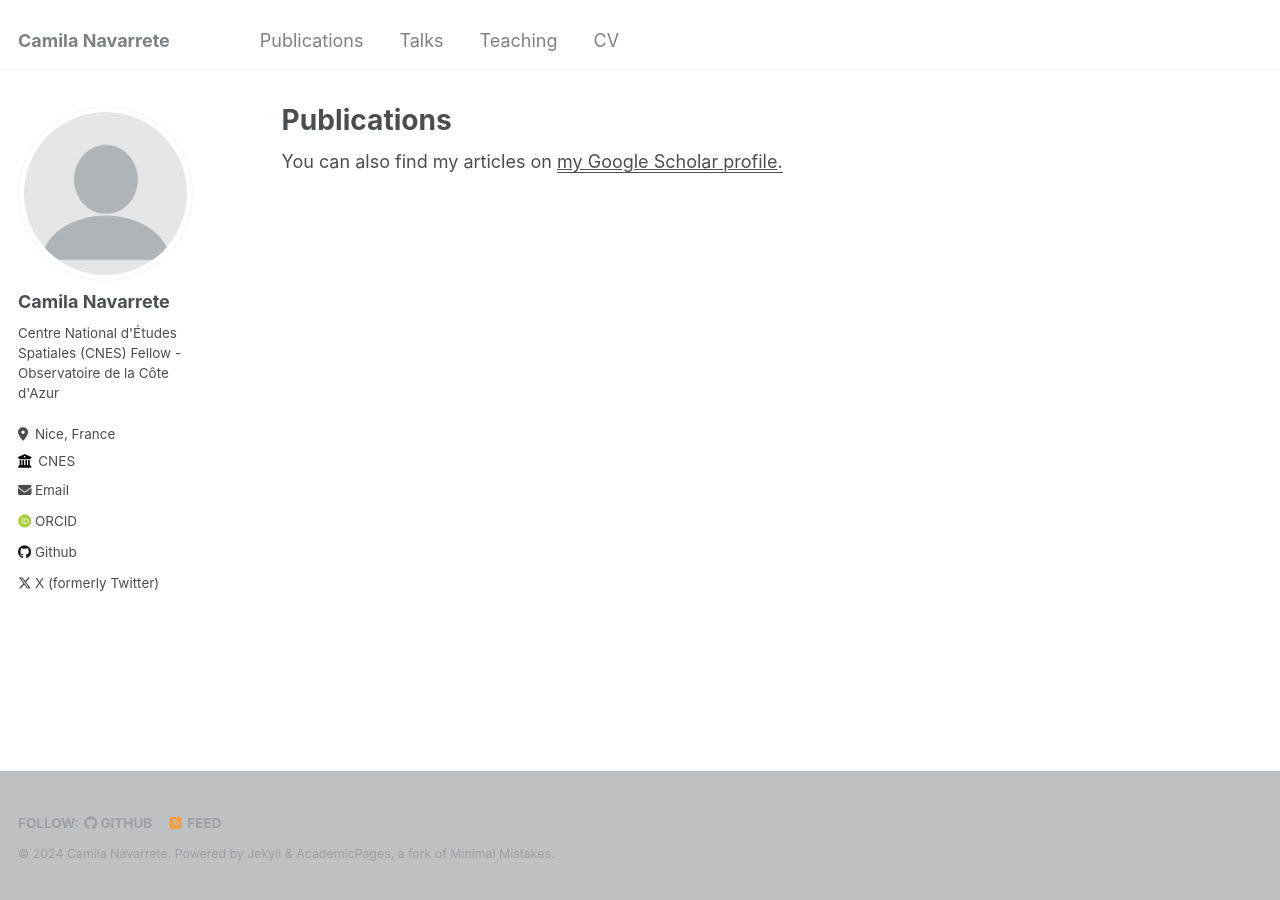
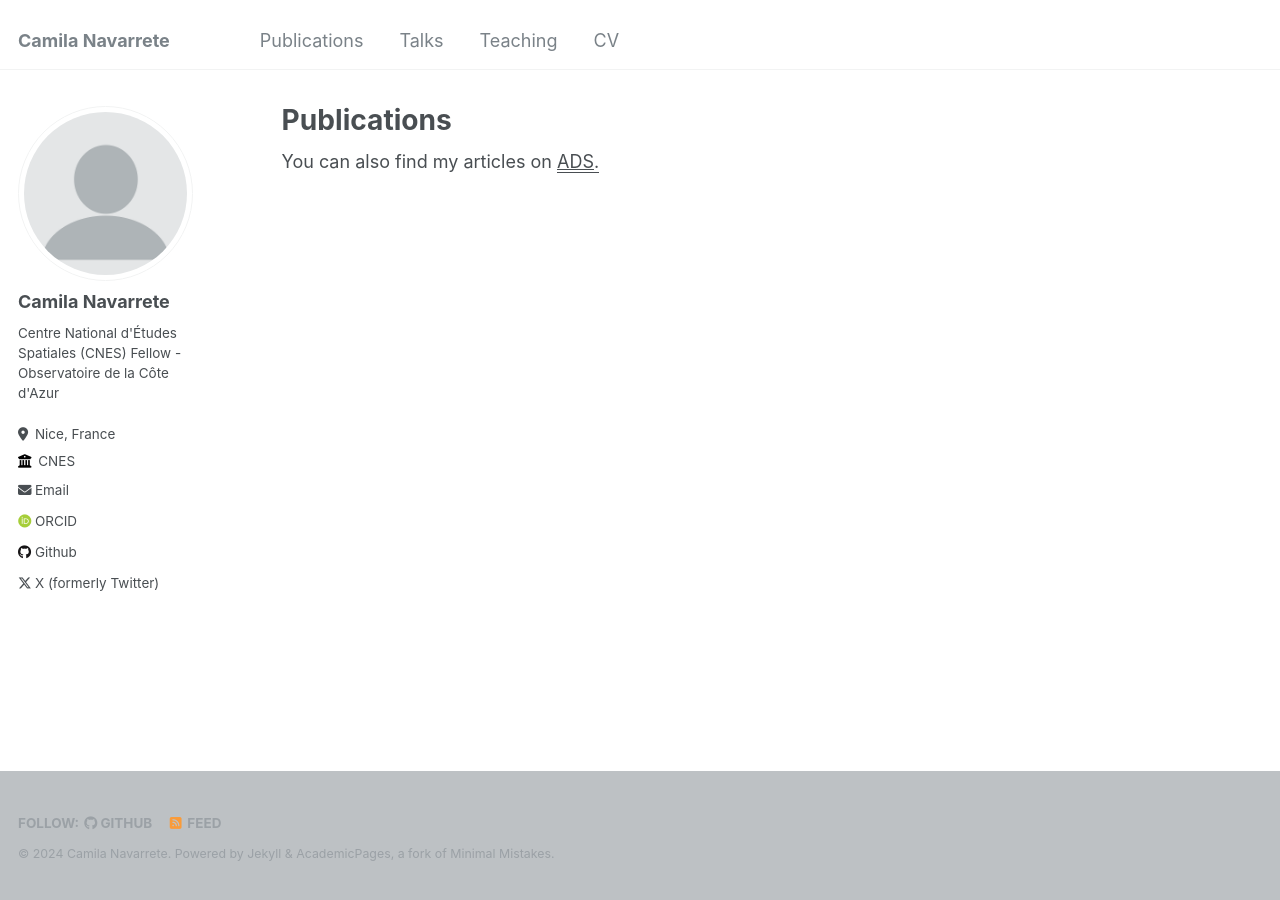
Before and after one commit to cnavarretes/cnavarretes.github.io, a Jekyll site: the page built from _publications/publications.html, in a window 1280 px wide. Built offline with Jekyll 4.4.1, drawn with Linux system fonts in a browser that asks for light colours; some web fonts are replaced.

Commit message:
Update publications.html

```diff
--- a/_publications/publications.html
+++ b/_publications/publications.html
@@ -4,7 +4,7 @@ title: "Publications"
 permalink: /publications/
 author_profile: true
 ---
-You can also find my articles on <u><a href="http://scholar.google.com/citations?user=0AvWi3wAAAAJ&hl=en">my Google Scholar profile</a>.</u>
+You can also find my articles on <u><a href="https://ui.adsabs.harvard.edu/search/filter_author_facet_hier_fq_author=NOT&filter_author_facet_hier_fq_author=(*%3A*%20NOT%20author_facet_hier%3A%221%2FNavarrete%2C%20C%2FNavarrete%2C%20Carolina%22)&filter_author_facet_hier_fq_author=author_facet_hier%3A%221%2FNavarrete%2C%20C%2FNavarrete%2C%20C%C3%A9sar%20O%22&filter_database_fq_database=NOT&filter_database_fq_database=((database%3Aastronomy%20OR%20database%3Aphysics)%20NOT%20database%3A%22earthscience%22)&filter_database_fq_database=database%3A%22physics%22&fq=%7B!type%3Daqp%20v%3D%24fq_database%7D&fq=%7B!type%3Daqp%20v%3D%24fq_author%7D&fq_author=((*%3A*%20NOT%20author_facet_hier%3A%221%2FNavarrete%2C%20C%2FNavarrete%2C%20Carolina%22)%20NOT%20author_facet_hier%3A%221%2FNavarrete%2C%20C%2FNavarrete%2C%20C%C3%A9sar%20O%22)&fq_database=(((database%3Aastronomy%20OR%20database%3Aphysics)%20NOT%20database%3A%22earthscience%22)%20NOT%20database%3A%22physics%22)&q=%20author%3A%22Navarrete%2C%20C%22&sort=date%20desc%2C%20bibcode%20desc&p_=0">ADS</a>.</u>
 
 {% include base_path %}
 
```
